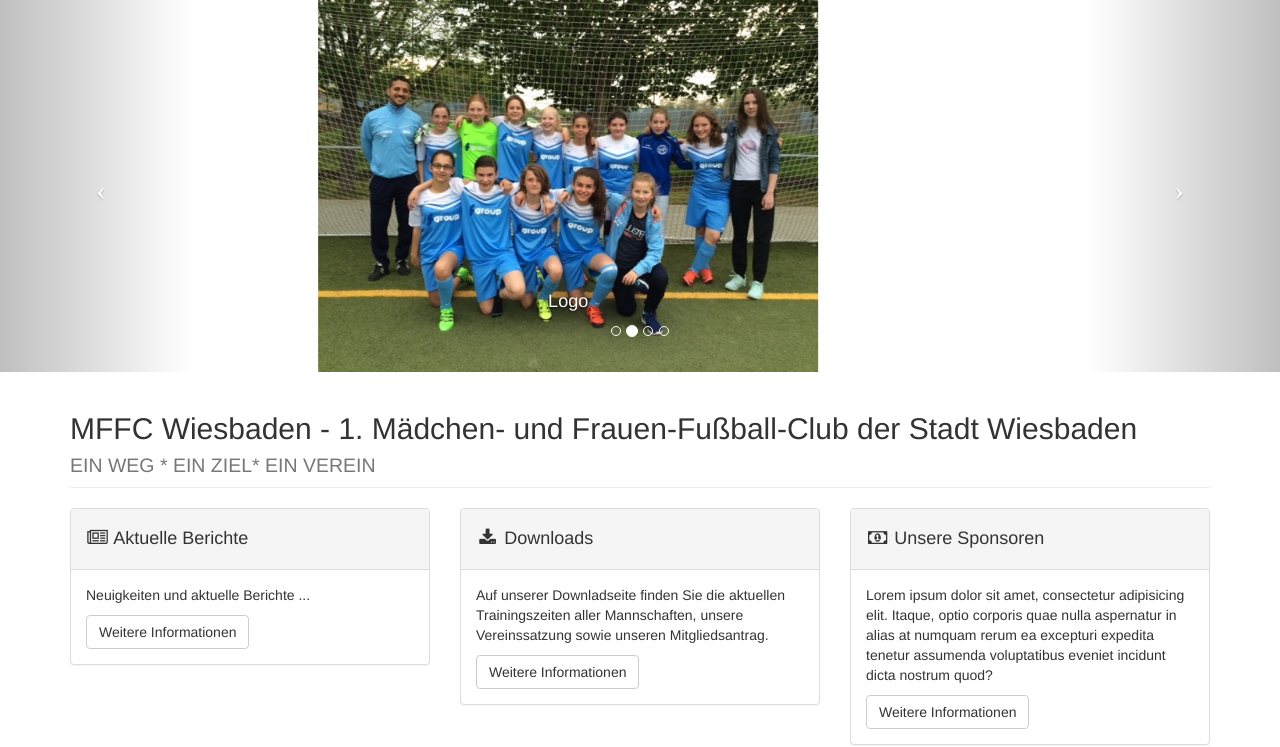
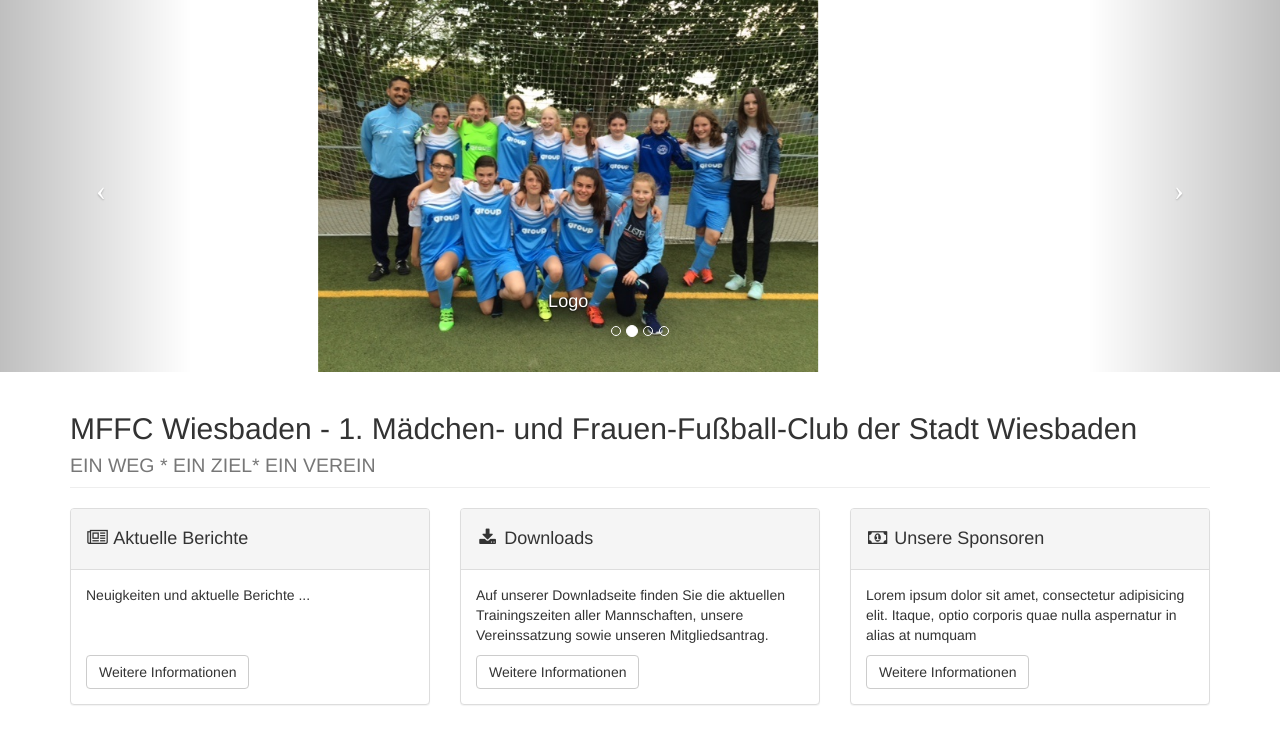
Before and after one commit to irpawo/irpawo.github.io, a plain HTML site: page index.html in a window 1280 px wide. Shown: the part 53-800 px from the top of the page. Drawn offline with Linux system fonts and the light colour scheme.

Commit message:
aktualisierung

```diff
--- a/index.html
+++ b/index.html
@@ -186,7 +186,7 @@
               <h4><i class="fa fa-fw fa-newspaper-o"></i> Aktuelle Berichte</h4>
                     </div>
                     <div class="panel-body">
-                        <p>Neuigkeiten und aktuelle Berichte ...</p>
+                        <p>Neuigkeiten und aktuelle Berichte ...<br><br><br></p>
                         <a href="berichte.html" class="btn btn-default">Weitere Informationen</a>
                     </div>
                 </div>
@@ -208,7 +208,7 @@
                         <h4><i class="fa fa-fw fa-money"></i> Unsere Sponsoren</h4>
                     </div>
                     <div class="panel-body">
-                        <p>Lorem ipsum dolor sit amet, consectetur adipisicing elit. Itaque, optio corporis quae nulla aspernatur in alias at numquam rerum ea excepturi expedita tenetur assumenda voluptatibus eveniet incidunt dicta nostrum quod?</p>
+                        <p>Lorem ipsum dolor sit amet, consectetur adipisicing elit. Itaque, optio corporis quae nulla aspernatur in alias at numquam </p>
                         <a href="sponsoren.html" class="btn btn-default">Weitere Informationen</a>
                     </div>
                 </div>
```
